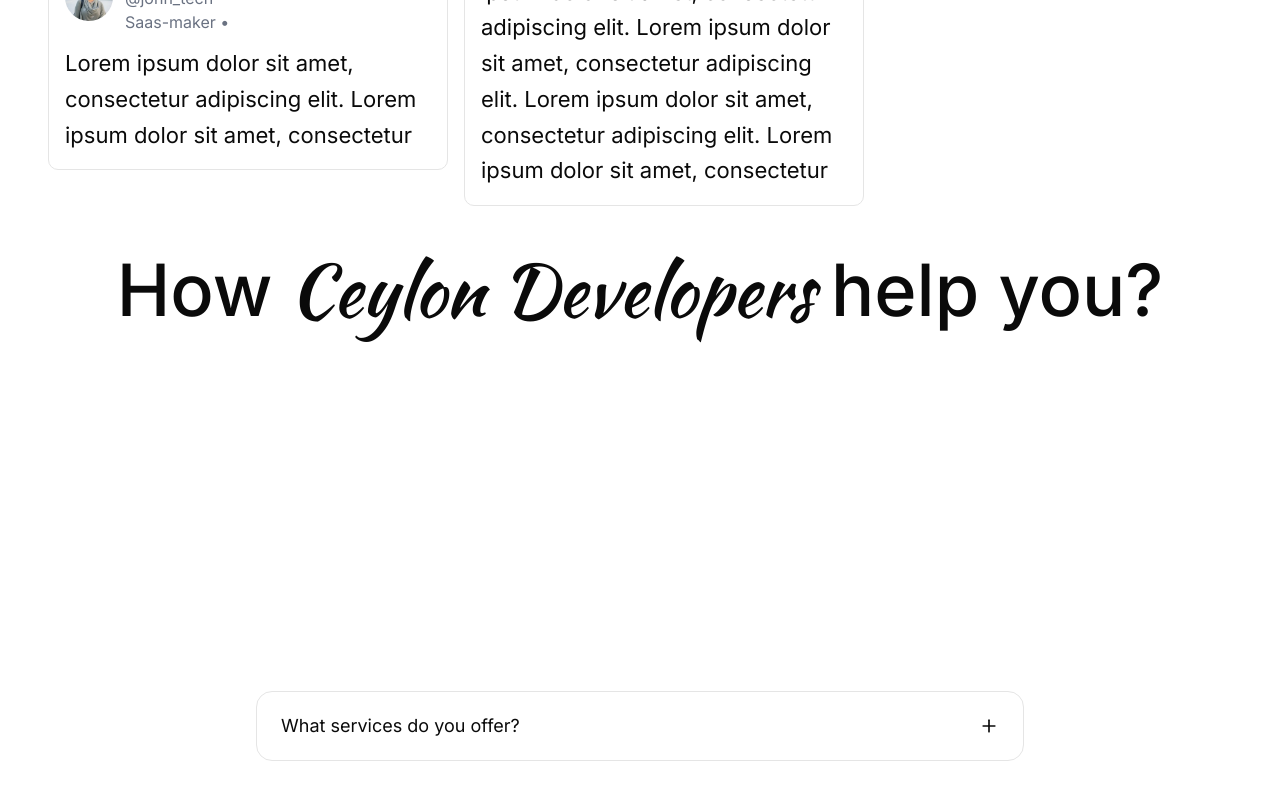
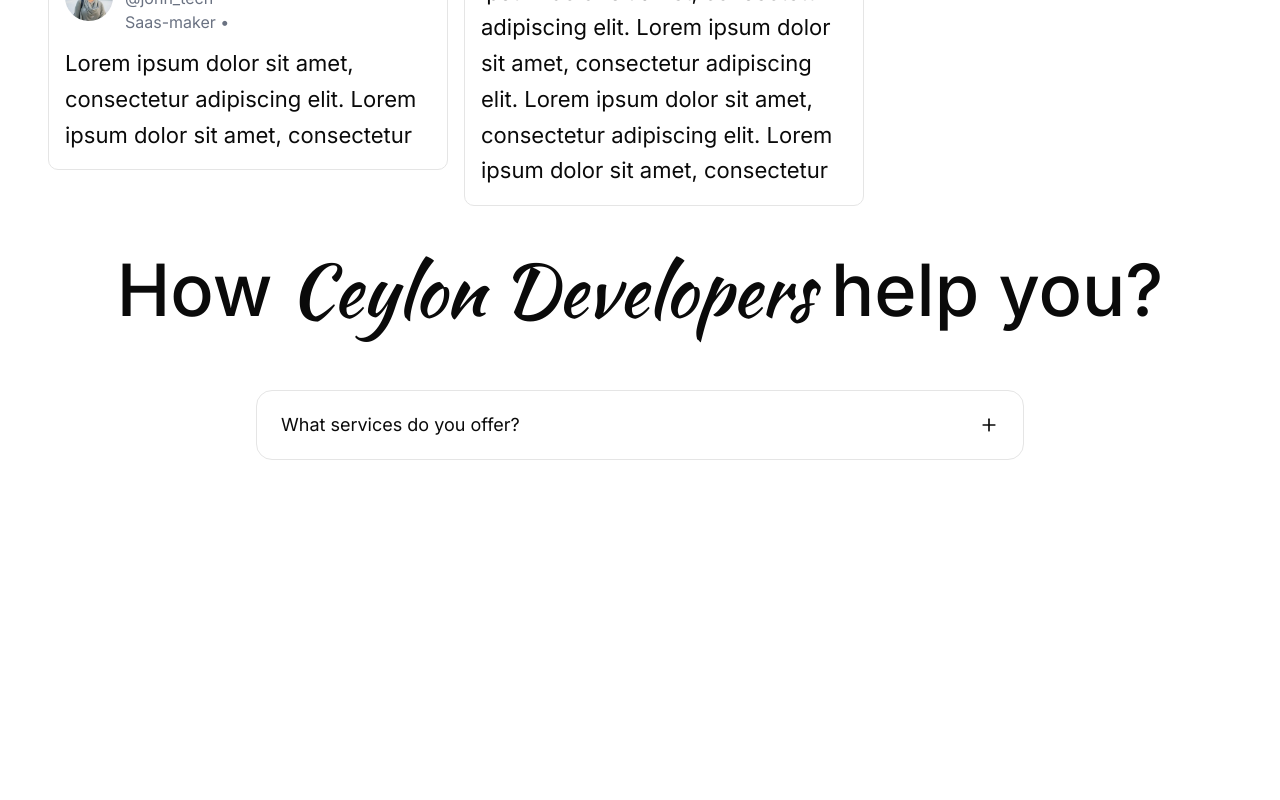
Before and after one commit to Roshen-Perera/ceylon-developers-portfolio, a Next.js app: page / in a window 1280 px wide. Shown: the part 7301-8101 px from the top of the page. After the commit the page ends 7777 px from the top, so only its background shows below. Built offline with nearby package versions, Linux system fonts and the light colour scheme.

Commit message:
Removed uneccasry padding

```diff
--- a/components/faqAccordian.tsx
+++ b/components/faqAccordian.tsx
@@ -24,7 +24,7 @@ export default function FAQAccordion() {
   };
 
   return (
-    <div className="min-h-screen flex items-center justify-center p-4">
+    <div className="mt-12 flex items-center justify-center p-4">
       <div className="w-full max-w-3xl">
         <div className="space-y-4">
           {faqs.map((faq, index) => (
```
